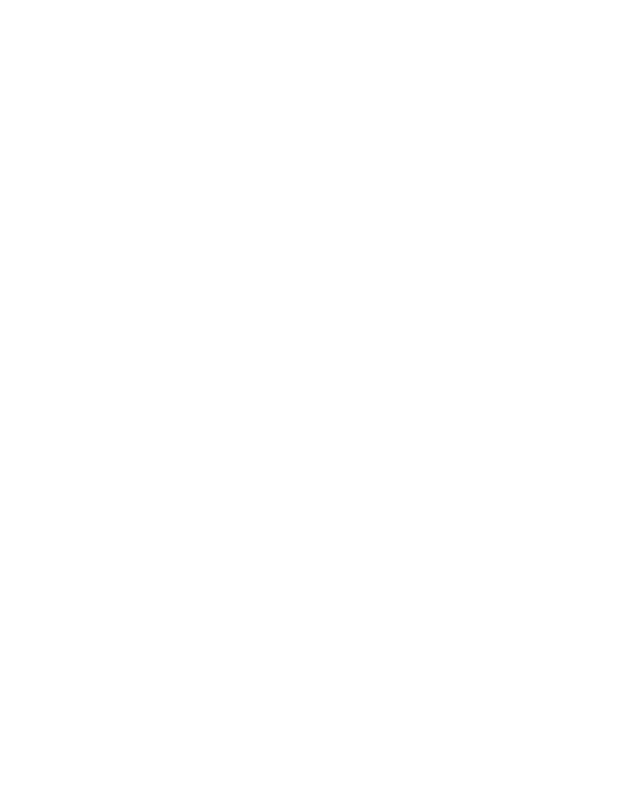
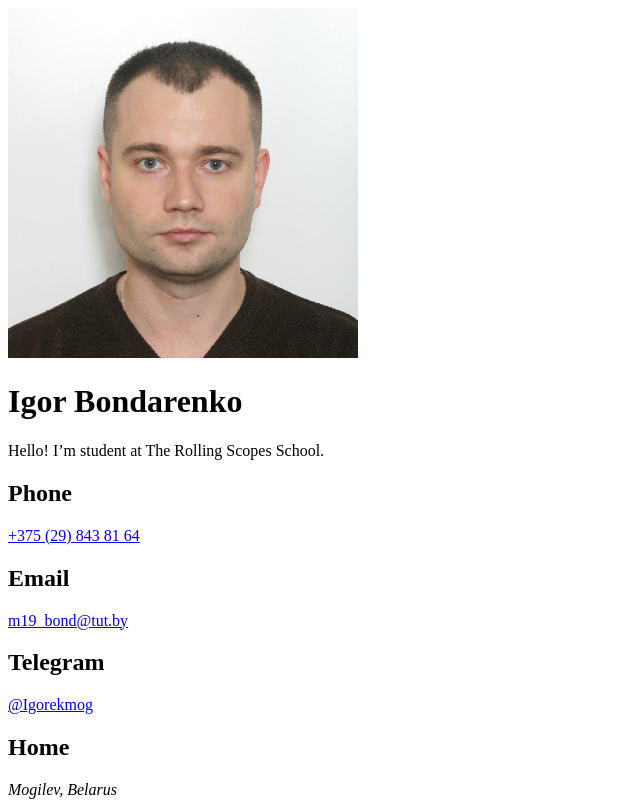
Before and after one commit to Igorekmog/rsschool-cv, a plain HTML site: page index.html in a window 1280 px wide. Shown: the whole page, without its empty margins (0-640 px from the left). Drawn offline with Linux system fonts and the light colour scheme.

Commit message:
feat: add header for cv

```diff
--- a/index.html
+++ b/index.html
@@ -6,6 +6,52 @@
     <title>CV</title>
 </head>
 <body>
+    <div class="container">
 
+        <header class="header">
+            <div class="profile-photo">
+                <img src="images/myphoto.JPG" alt="photo" width="350" height="350">
+            </div>
+
+            <div class="profile-info">
+                <h1 class="heading heading-light">
+                    Igor Bondarenko
+                </h1>
+
+                <p class="profile-text">
+                    Hello! I’m student at The Rolling Scopes School.
+                </p>
+
+                <div class="contacts">
+                    <div class="contacts-item">
+                        <h2 class="contacts-title">
+                             Phone
+                        </h2>
+                        <a class="contacts-text" href="tel:+375298438164">+375 (29) 843 81 64</a>
+                    </div>
+                    <div class="contacts-item">
+                        <h2 class="contacts-title">
+                            Email
+                        </h2>
+                        <a class="contacts-text" href="mailto:m19_bond@tut.by">m19_bond@tut.by</a>
+                    </div>
+                    <div class="contacts-item">
+                        <h2 class="contacts-title">
+                            Telegram
+                        </h2>
+                        <a class="contacts-text" href="https://t.me/Igorekmog">@Igorekmog</a>
+                    </div>
+                    <div class="contacts-item">
+                        <h2 class="contacts-title">
+                            Home
+                        </h2>
+                        <address class="contacts-text">Mogilev, Belarus</address>
+                    </div>
+                </div>
+            </div>
+        </header>
+
+
+    </div>
 </body>
 </html>
```
Also changed, not shown: images/myphoto.JPG (added).
